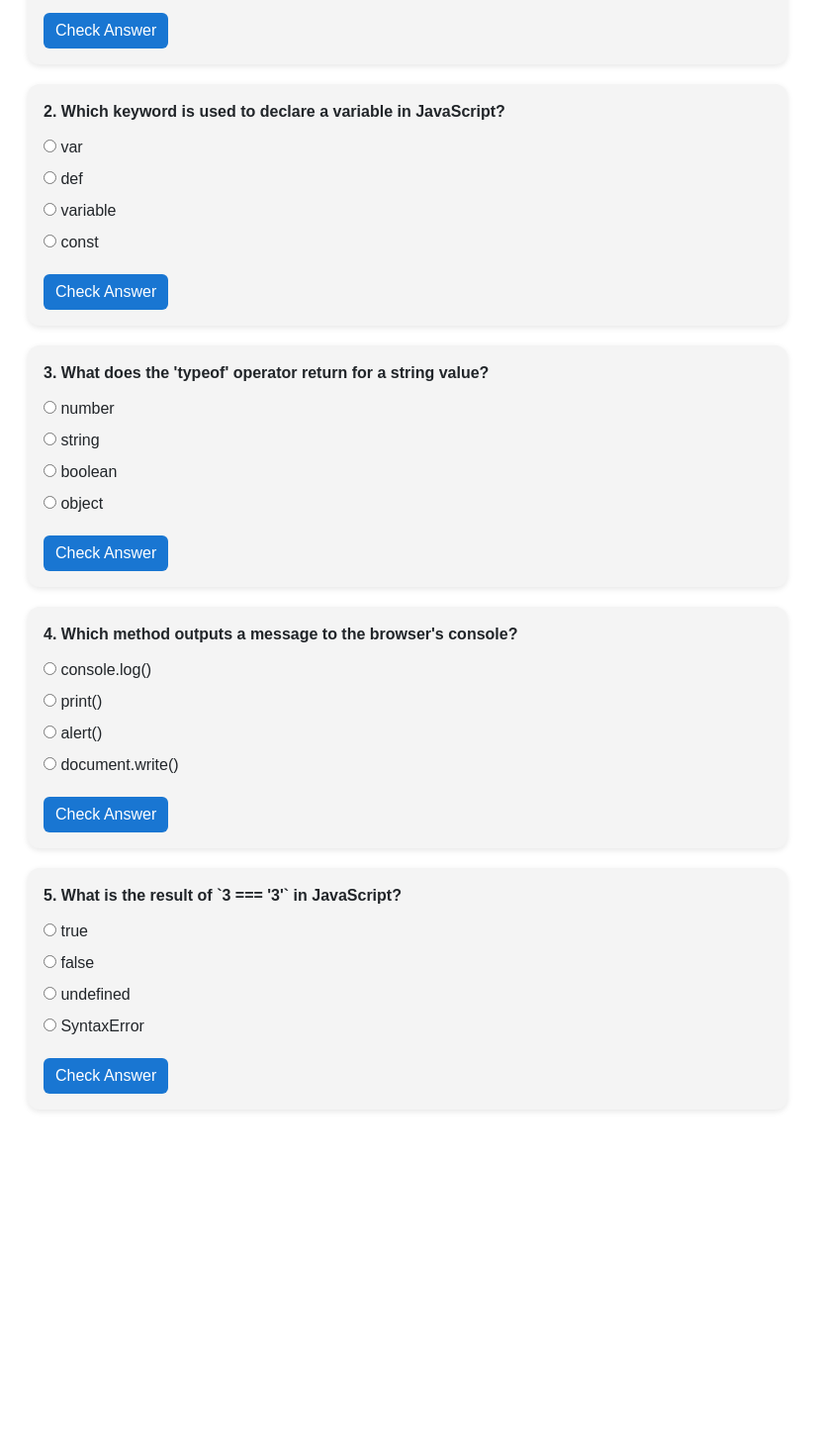
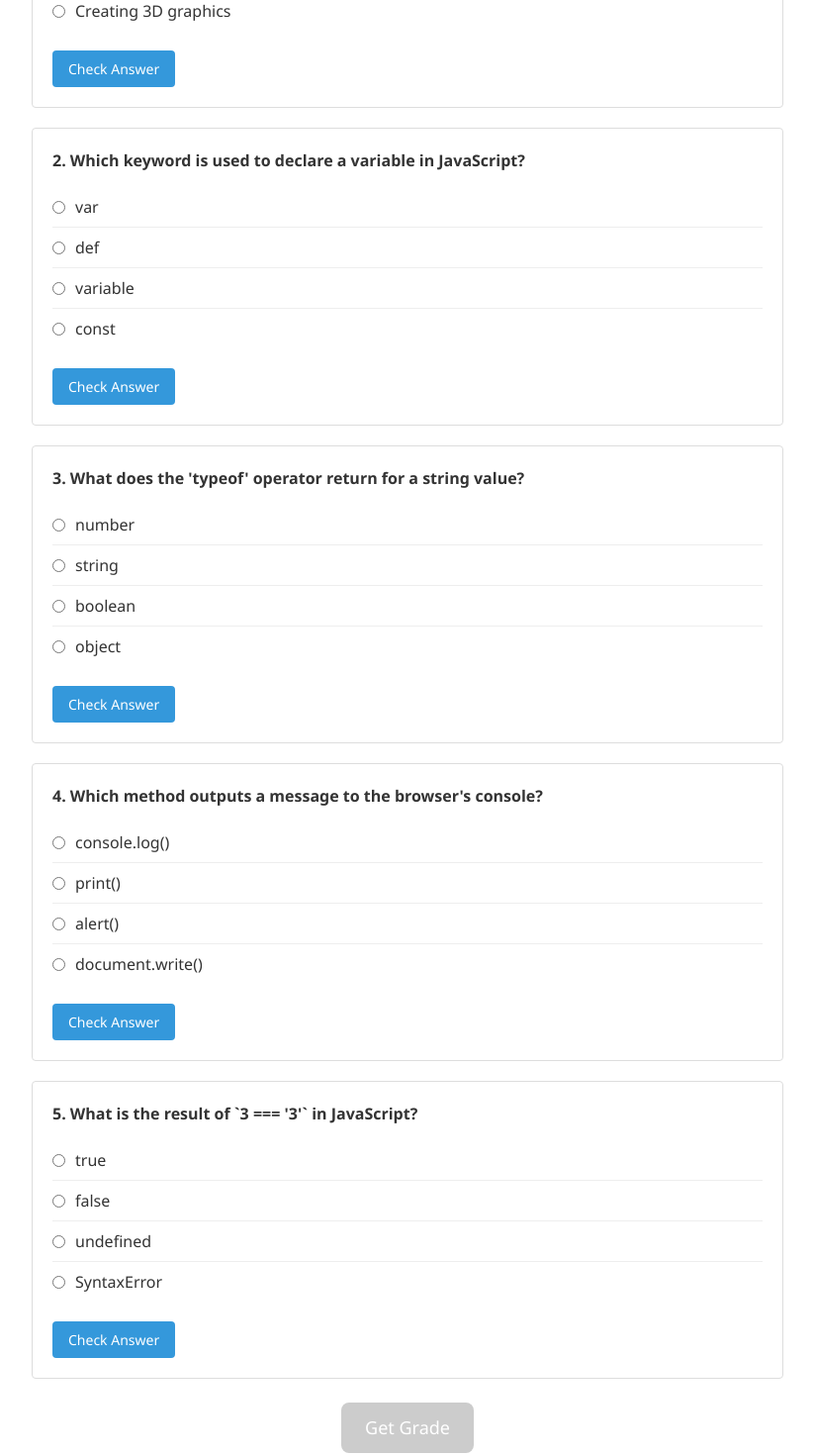
Before and after one commit to muhmouddd21/Angular_Project, an Angular app: page /questions in a window 1280 px wide. Shown: the part 360-1830 px from the top of the page at 99% size, without its empty margins (228-1051 px from the left). Before the commit the page ends 1517 px from the top, so only its background shows below. Built offline with nearby package versions, Linux system fonts and the light colour scheme.

Commit message:
questions page update

```diff
--- a/src/app/app.routes.ts
+++ b/src/app/app.routes.ts
@@ -30,6 +30,21 @@ export const routes: Routes = [
       },
     ],
   },
-  { path: 'questions', component: QuestionsComponent },
+  {
+    path: 'questions',
+    loadComponent: () =>
+      import('./pages/questions/questions.component').then(
+        (c) => c.QuestionsComponent
+      ),
+    children: [
+      {
+        path: 'grade',
+        loadComponent: () =>
+          import('./pages/grade-page/grade-page.component').then(
+            (c) => c.GradePageComponent
+          ),
+      },
+    ],
+  },
   { path: '**', component: NotFoundComponent },
 ];
--- /dev/null
+++ b/src/app/pages/grade-page/grade-page.component.html
@@ -0,0 +1 @@
+<p>grade-page works!</p>
--- a/src/app/pages/home/home.component.ts
+++ b/src/app/pages/home/home.component.ts
@@ -5,6 +5,7 @@ import { FormsModule } from '@angular/forms';
 import { OpenrouterService } from '../../services/ai-api.service';
 import { CommonModule } from '@angular/common';
 import { QuizResponse } from '../../interfaces/quiz-response';
+import { Router } from '@angular/router';
 
 @Component({
   selector: 'app-home',
@@ -20,7 +21,10 @@ export class HomeComponent {
   isLoading = false;
   questions!: QuizResponse;
 
-  constructor(private openrouterService: OpenrouterService) {}
+  constructor(
+    private openrouterService: OpenrouterService,
+    private router: Router
+  ) {}
 
   sendMessage() {
     this.isLoading = true;
@@ -48,9 +52,6 @@ export class HomeComponent {
 
     this.openrouterService.sendMessage(userMessage).subscribe({
       next: (res) => {
-        console.log('Hello world');
-
-        console.log(res);
         this.response = res.choices?.[0]?.message?.content || 'No response';
         console.log(this.response);
         this.isLoading = false;
@@ -60,6 +61,9 @@ export class HomeComponent {
         this.response = 'Error fetching response';
         this.isLoading = false;
       },
+      complete: () => {
+        this.router.navigateByUrl('/questions');
+      },
     });
   }
 }
--- a/src/app/pages/questions/questions.component.html
+++ b/src/app/pages/questions/questions.component.html
@@ -1,40 +1,61 @@
 <app-navbar></app-navbar>
-
-<div class="container">
-  <h1>Topic: {{ questions.topic }}</h1>
-  <h2>Level: {{ questions.level }}</h2>
+<div class="quiz-container">
+  <h1>Topic: {{ questionsForm.topic }}</h1>
+  <h2 class="level">Level: {{ questionsForm.level }}</h2>
 
   <div
-    *ngFor="let ques of questions.questions; let i = index"
-    [ngClass]="{
-      'question-card': true,
-      correct: answerStatus[i] === 'correct',
-      incorrect: answerStatus[i] === 'incorrect'
-    }"
+    *ngFor="let question of questionsForm.questions; let i = index"
+    class="question-card"
+    [class.correct]="answerStatus[i] === 'correct'"
+    [class.incorrect]="answerStatus[i] === 'incorrect'"
   >
-    <p class="question-text">{{ i + 1 }}. {{ ques.question }}</p>
+    <div class="question-content">
+      <p class="question-text">{{ i + 1 }}. {{ question.question }}</p>
 
       <ul class="options-list">
-      <li *ngFor="let opt of ques.options">
+        <li *ngFor="let opt of question.options">
           <label>
             <input
               type="radio"
-            name="question-{{ i }}"
               [value]="opt"
-            [(ngModel)]="userAnswers[i]"
+              [(ngModel)]="selectedOption"
+              [disabled]="answerStatus[i] !== null"
             />
             {{ opt }}
           </label>
         </li>
       </ul>
 
-    <button (click)="checkAnswer(i, ques.correctAnswer)" class="check-btn">
+      <button
+        class="check-btn"
+        (click)="checkAnswer(i, question, question.correctAnswer)"
+        [disabled]="answerStatus[i] !== null"
+      >
         Check Answer
       </button>
 
-    <p *ngIf="answerStatus[i] === 'correct'" class="answer-text">✅ Correct!</p>
-    <p *ngIf="answerStatus[i] === 'incorrect'" class="answer-text">
-      ❌ Incorrect! Correct Answer: {{ ques.correctAnswer }}
-    </p>
+      <div
+        *ngIf="answerStatus[i] === 'correct'"
+        class="feedback correct-feedback"
+      >
+        ✓ Correct!
+      </div>
+      <div
+        *ngIf="answerStatus[i] === 'incorrect'"
+        class="feedback incorrect-feedback"
+      >
+        ✗ Incorrect! Correct Answer:
+        <strong>{{ question.correctAnswer }}</strong>
       </div>
     </div>
+  </div>
+  <div class="text-center mt-4">
+    <button
+      class="grade-btn"
+      (click)="navigateToGrade()"
+      [disabled]="!isQuizCompleted()"
+    >
+      Get Grade
+    </button>
+  </div>
+</div>
--- a/src/app/pages/questions/questions.component.scss
+++ b/src/app/pages/questions/questions.component.scss
@@ -1,57 +1,125 @@
-.container {
+.quiz-container {
   max-width: 800px;
-  margin: auto;
-  padding: 16px;
-  font-family: Arial, sans-serif;
+  margin: 0 auto;
+  padding: 20px;
+  font-family: "Segoe UI", Tahoma, Geneva, Verdana, sans-serif;
+  color: #333;
+}
+
+h1 {
+  font-size: 24px;
+  margin-bottom: 5px;
+  color: #2c3e50;
+}
+
+.level {
+  font-size: 18px;
+  color: #7f8c8d;
+  margin-bottom: 30px;
+  font-weight: normal;
 }
 
 .question-card {
-  background-color: #f4f4f4;
-  border-radius: 12px;
-  padding: 16px;
+  border: 1px solid #ddd;
+  border-radius: 4px;
   margin-bottom: 20px;
-  box-shadow: 0 2px 6px rgba(0, 0, 0, 0.1);
-  transition: background-color 0.3s ease;
+  background: #fff;
 }
 
-.correct {
-  background-color: #d4edda; /* green */
+.question-card.correct {
+  border-left: 4px solid #2ecc71;
 }
 
-.incorrect {
-  background-color: #f8d7da; /* red */
+.question-card.incorrect {
+  border-left: 4px solid #e74c3c;
+}
+
+.question-content {
+  padding: 20px;
 }
 
 .question-text {
-  font-weight: bold;
-  margin-bottom: 8px;
+  font-weight: 600;
+  margin-bottom: 15px;
+  font-size: 16px;
 }
 
 .options-list {
   list-style: none;
-  padding-left: 0;
-  margin-bottom: 10px;
+  padding: 0;
+  margin-bottom: 20px;
 }
 
 .options-list li {
-  padding: 4px 0;
+  padding: 8px 0;
+  border-bottom: 1px solid #eee;
+}
+
+.options-list li:last-child {
+  border-bottom: none;
+}
+
+.options-list label {
+  display: flex;
+  align-items: center;
+  cursor: pointer;
+}
+
+.options-list input[type="radio"] {
+  margin-right: 10px;
 }
 
 .check-btn {
-  padding: 6px 12px;
-  background-color: #1976d2;
+  background-color: #3498db;
   color: white;
   border: none;
-  border-radius: 6px;
+  padding: 8px 16px;
+  border-radius: 4px;
   cursor: pointer;
-  margin-top: 6px;
+  font-size: 14px;
+  transition: background-color 0.3s;
 }
 
 .check-btn:hover {
-  background-color: #145ea8;
+  background-color: #2980b9;
 }
 
-.answer-text {
-  margin-top: 10px;
-  font-weight: 500;
+.check-btn:disabled {
+  background-color: #95a5a6;
+  cursor: not-allowed;
 }
+
+.feedback {
+  margin-top: 15px;
+  padding: 10px;
+  border-radius: 4px;
+  font-size: 14px;
+}
+
+.correct-feedback {
+  background-color: #e8f8f0;
+  color: #27ae60;
+}
+
+.incorrect-feedback {
+  background-color: #fdedec;
+  color: #c0392b;
+}
+.grade-btn {
+  background-color: #007bff;
+  color: white;
+  padding: 12px 24px;
+  font-size: 18px;
+  border: none;
+  border-radius: 8px;
+  transition: background-color 0.3s;
+}
+
+.grade-btn:disabled {
+  background-color: #ccc;
+  cursor: not-allowed;
+}
+
+.grade-btn:hover:not(:disabled) {
+  background-color: #0056b3;
+}
--- a/src/app/pages/questions/questions.component.ts
+++ b/src/app/pages/questions/questions.component.ts
@@ -3,6 +3,8 @@ import { QuizResponse } from '../../interfaces/quiz-response';
 import { NavbarComponent } from '../navbar/navbar.component';
 import { CommonModule } from '@angular/common';
 import { FormsModule } from '@angular/forms';
+import { QuizQuestion } from '../../interfaces/quiz-question';
+import { Router } from '@angular/router';
 @Component({
   selector: 'app-questions',
   standalone: true,
@@ -11,10 +13,12 @@ import { FormsModule } from '@angular/forms';
   styleUrl: './questions.component.scss',
 })
 export class QuestionsComponent {
-  userAnswers: string[] = [];
-  answerStatus: ('correct' | 'incorrect' | null)[] = [];
-
-  questions: QuizResponse = {
+  answerStatus: (string | null)[] = [];
+  selectedOption!: string;
+  wrongAnswer: QuizQuestion[] = [];
+  grade: number = 0;
+  constructor(private router: Router) {}
+  questionsForm: QuizResponse = {
     topic: 'JavaScript',
     level: 'beginner',
     questions: [
@@ -56,17 +60,23 @@ export class QuestionsComponent {
     ],
   };
   ngOnInit() {
-    const total = this.questions.questions.length;
-    this.userAnswers = new Array(total).fill('');
-    this.answerStatus = new Array(total).fill(null);
+    const numOfQuestions = this.questionsForm.questions.length;
+    this.answerStatus = new Array(numOfQuestions).fill(null);
   }
 
-  checkAnswer(index: number, correctAnswer: string) {
-    const selected = this.userAnswers[index];
-    if (selected === correctAnswer) {
+  checkAnswer(index: number, question: QuizQuestion, corrAnswer: string) {
+    if (this.selectedOption !== corrAnswer) {
+      this.wrongAnswer.push(question);
+      this.answerStatus[index] = 'incorrect';
+    } else {
       this.answerStatus[index] = 'correct';
-    } else {
-      this.answerStatus[index] = 'incorrect';
+      this.grade++;
     }
   }
+  navigateToGrade(): void {
+    this.router.navigateByUrl('/questions/grade');
+  }
+  isQuizCompleted(): boolean {
+    return this.answerStatus.every((status) => status !== null);
+  }
 }
--- a/src/app/services/ai-api.service.ts
+++ b/src/app/services/ai-api.service.ts
@@ -9,7 +9,7 @@ import { Observable } from 'rxjs';
 export class OpenrouterService {
   private apiUrl = 'https://openrouter.ai/api/v1/chat/completions';
   private apiKey =
-    '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';
+    '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';
 
   constructor(private http: HttpClient) {}
 
```
Also changed, not shown: src/app/pages/grade-page/grade-page.component.ts (added, +12 -0 lines), src/app/pages/login/login.component.ts (+14 -8 lines), src/app/pages/grade-page/grade-page.component.scss (added), 1 other file (tests, documents, lock files or other folders). Lines whose indentation alone changed are shown as unchanged.
